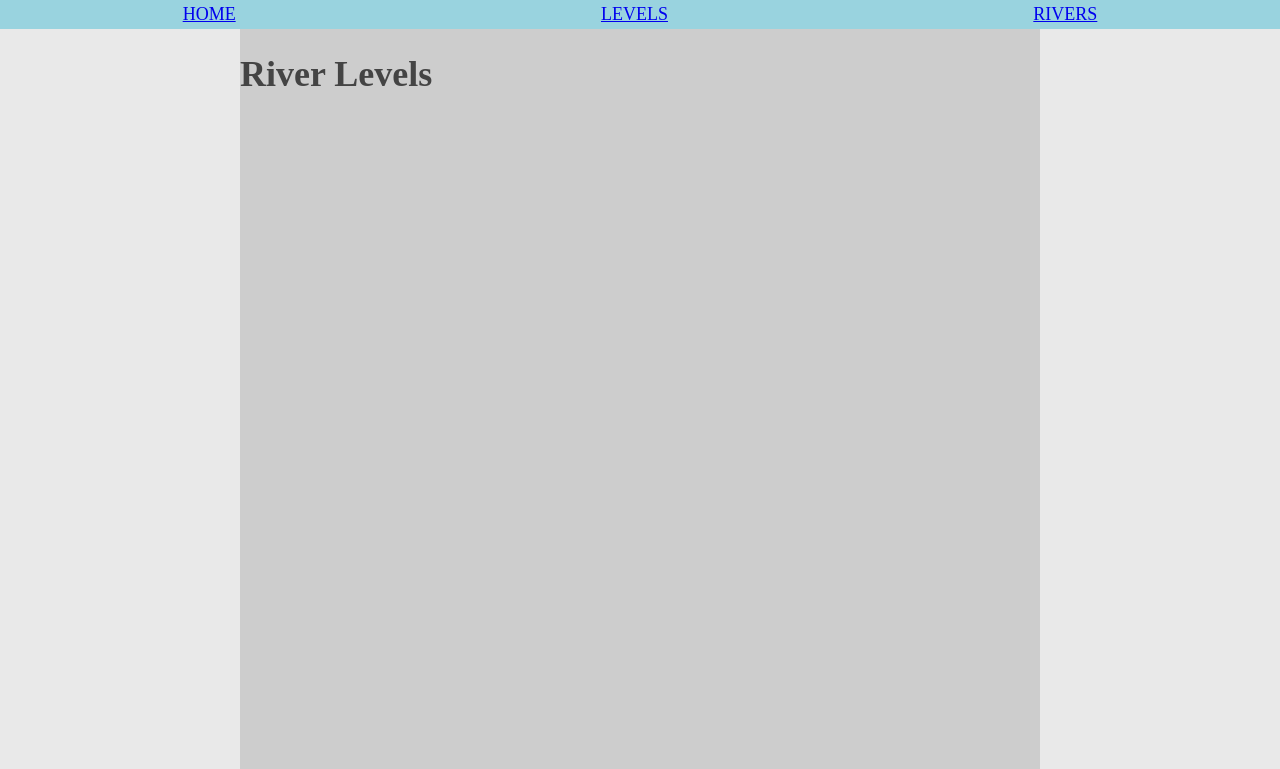
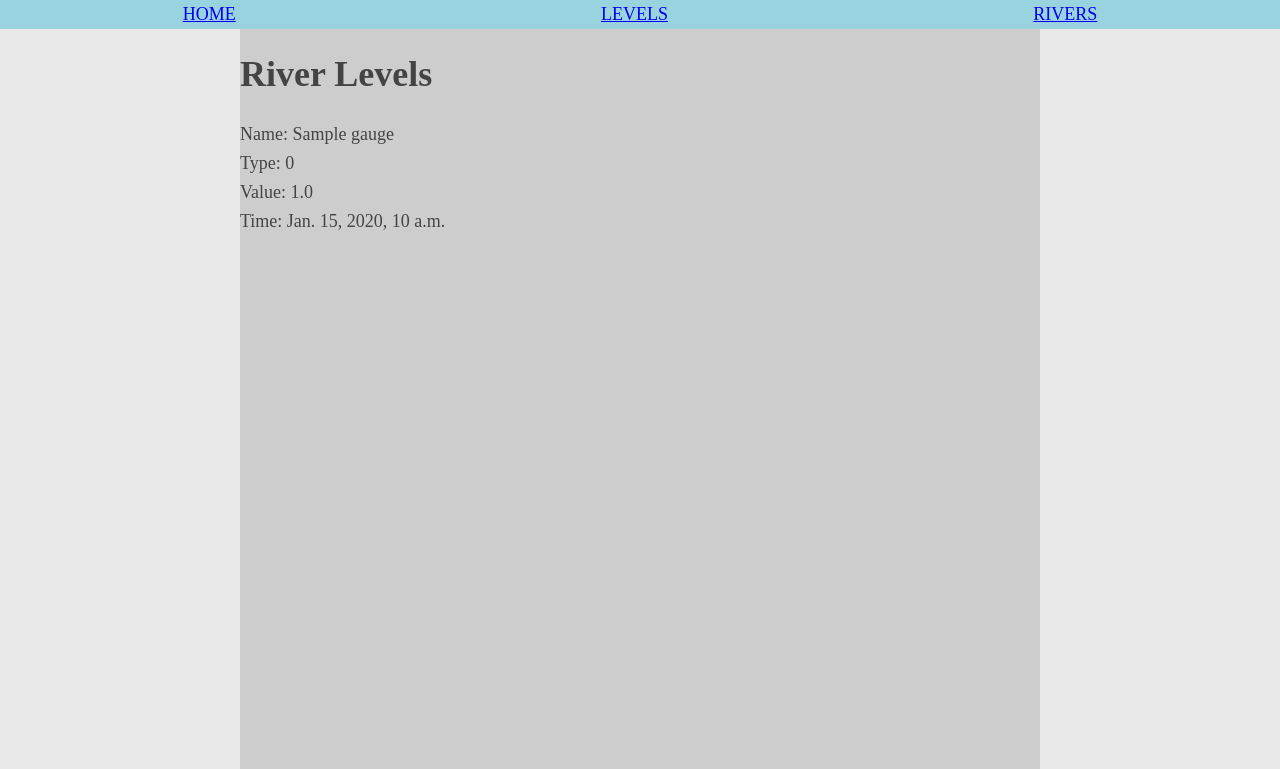
Before and after one commit to ahou8288/river_predict, a Django app: page /rivers/levels in a window 1280 px wide. Shown: the top 769 px of the page. Run offline with Django 3.2, Linux system fonts and the light colour scheme; tables that the repository leaves empty hold one stand-in row (values such as "Sample post").

Commit message:
Made the rivers view display recent river observations

```diff
--- a/my_wiki/rivers/templates/levels.html
+++ b/my_wiki/rivers/templates/levels.html
@@ -1,14 +1,12 @@
 {% extends "base_page.html" %}
 {% block content %}
 <h1>River Levels</h1>
-<ul>
-    {% for river in rivers  %}
-      <li>
-            {{ river.name }}
-            <ul>
-                <li>{{ river.level }}</li>
-            </ul>
-      </li>
+<div class="level_grid">
+    {% for gauge in data  %}
+        <div>Name: {{ gauge.name }}</div>
+        <div>Type: {{ gauge.type }}</div>
+        <div>Value: {{ gauge.value }}</div>
+        <div>Time: {{ gauge.time }}</div>
     {% endfor %}
-</ul>
+</div>
 {% endblock %}
--- a/my_wiki/rivers/views.py
+++ b/my_wiki/rivers/views.py
@@ -1,5 +1,6 @@
 from django.shortcuts import render
 from .models import River, Section, Level, Gauge
+from django.db.models import Max
 from django.utils import timezone
 import datetime
 import math
@@ -27,33 +28,18 @@ def rivers(request):
 
 
 def levels(request):
-    data = gauge_download.download_or_get_rivers()
-    if not data['loaded']:
-        print('New download data saved to file.')
-        for download_id, data in data.items():
-            print(data)
-            if data['name']:
-
-                if Gauge.objects.filter(name=data['name']).count():
-                    print('Adding new gauge {}'.format(data['name']))
-                    g = Gauge.objects.get(name=data['name'])
-                else:
-                    print('Adding new gauge {}'.format(data['name']))
-                    g = Gauge(name=data['name'], download_id=download_id)
-                    g.save()
-
-                if not math.isnan(data['discharge']):
-                    print('Discharge reading added for {}'.format(data['name']))
-                    l1 = Level(unit=1, gauge=g, value=data['discharge'])
-                    l1.save()
-                else:
-                    print('nan found discharge')
-                if not math.isnan(data['levels']):
-                    print('Level reading added for {}'.format(data['name']))
-                    l2 = Level(unit=0, gauge=g, value=data['levels'])
-                    l2.save()
-                else:
-                    print('nan found level')
-    else:
-        print('No new data to save to model.')
-    return render(request, 'levels.html', {'PAGE_TITLE': 'Levels'})
+    gauges = Gauge.objects.all()
+    data = []
+    for gauge in gauges:
+        latest_time = Level.objects.filter(gauge=gauge).aggregate(time=Max('time'))['time']
+        try:
+            level = Level.objects.get(gauge=gauge,time=latest_time)
+            data.append({
+                'name': gauge.name,
+                'type': level.unit,
+                'value': level.value,
+                'time': level.time
+            })
+        except:
+            pass
+    return render(request, 'levels.html', {'PAGE_TITLE': 'Levels', 'data': data})
```
